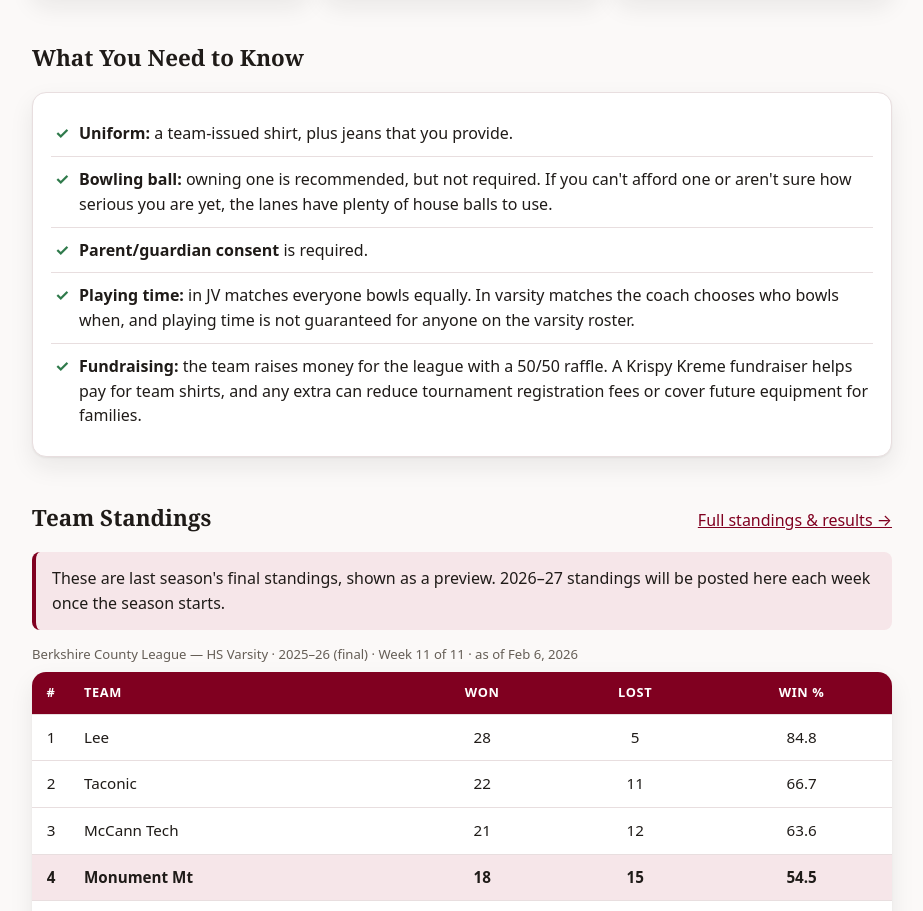
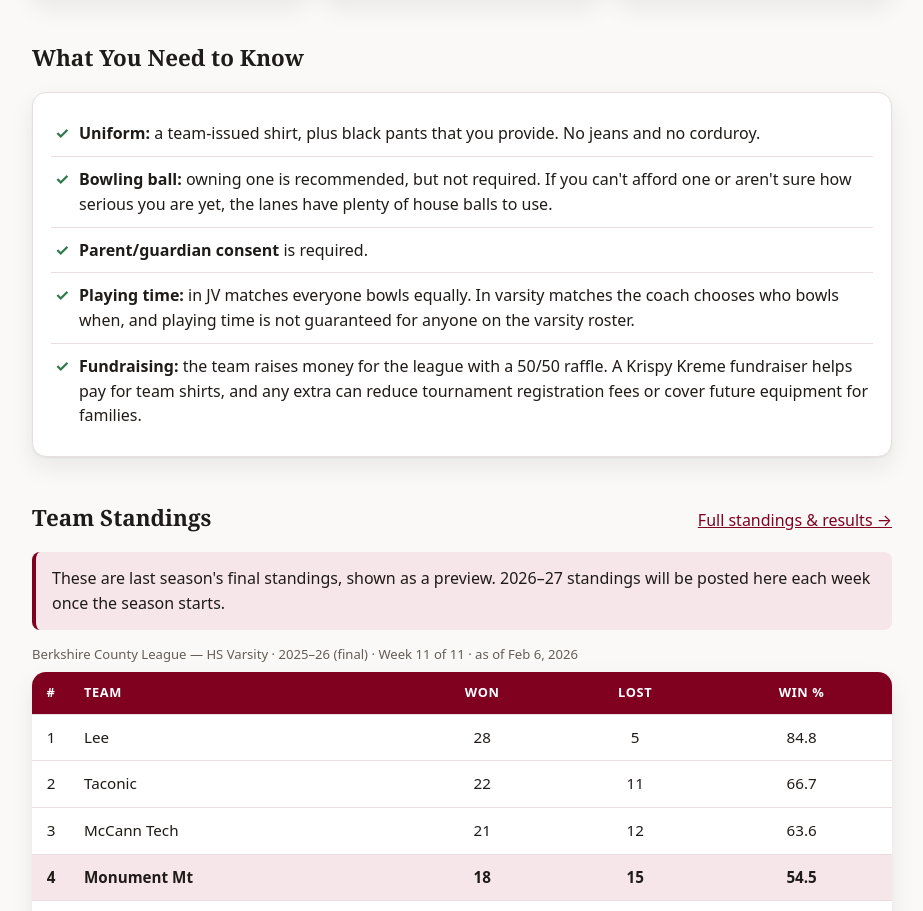
Before and after one commit to cartoticus/MonumentBowling, a plain HTML site: page index.html in a window 1280 px wide. Shown: the part 979-1890 px from the top of the page, without its empty margins (178-1101 px from the left). Drawn offline with Linux system fonts and the light colour scheme.

Commit message:
Update uniform: black pants, no jeans or corduroy
Co-Authored-By: Claude Sonnet 5.5 <noreply@anthropic.com>
Claude-Session: https://claude.ai/code/session_01KNXiYLCbirdeiuK6BPKfXG

```diff
--- a/index.html
+++ b/index.html
@@ -71,7 +71,7 @@
   <div class="section-head"><h2>What You Need to Know</h2></div>
   <div class="card">
     <ul class="checklist">
-      <li><strong>Uniform:</strong> a team-issued shirt, plus jeans that you provide.</li>
+      <li><strong>Uniform:</strong> a team-issued shirt, plus black pants that you provide. No jeans and no corduroy.</li>
       <li><strong>Bowling ball:</strong> owning one is recommended, but not required. If you can't afford one or aren't sure how serious you are yet, the lanes have plenty of house balls to use.</li>
       <li><strong>Parent/guardian consent</strong> is required.</li>
       <li><strong>Playing time:</strong> in JV matches everyone bowls equally. In varsity matches the coach chooses who bowls when, and playing time is not guaranteed for anyone on the varsity roster.</li>
```
